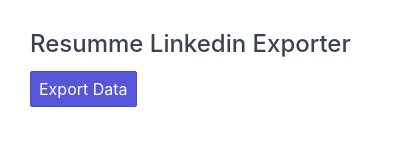
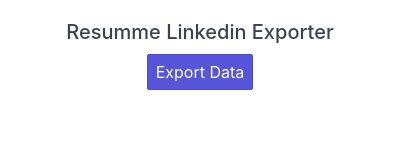
Before and after one commit to lucasnevespereira/resumme-linkedin-exporter, a browser extension: page popup/popup.html in a window 400 px wide. Drawn offline with nearby package versions, Linux system fonts and the light colour scheme.

Commit message:
refactored extension

```diff
--- a/extension/popup/popup.css
+++ /dev/null
@@ -1,8 +0,0 @@
-body {
-    min-width: 350px;
-    min-height: 200px;
-}
-
-main {
-    padding: 30px;
-}
--- /dev/null
+++ b/popup/popup.css
@@ -0,0 +1,8 @@
+body {
+    min-width: 300px;
+}
+
+main {
+    padding: 20px;
+    text-align: center;
+}
--- a/extension/popup/popup.html
+++ b/popup/popup.html
@@ -1,14 +1,14 @@
 <!DOCTYPE html>
 <html>
 <head>
-    <title>Resumme LinkedIn Exporter</title>
+    <title>Linkedin Exporter</title>
     <link rel="stylesheet" href="popup.css">
     <link rel="stylesheet" href="https://unpkg.com/spectre.css/dist/spectre.min.css">
 </head>
 <body>
 <main>
-    <h4 class="h4">Resumme Linkedin Exporter</h4>
-    <button id="export-button" class="btn btn-primary">Export Data</button>
+    <h5 class="h5">Resumme Linkedin Exporter</h5>
+    <button id="export-btn" class="btn btn-primary">Export Data</button>
 </main>
 <script type="module" src="popup.js"></script>
 </body>
--- a/extension/popup/popup.js
+++ b/popup/popup.js
@@ -1,4 +1,4 @@
-const btnExportData = document.querySelector("#export-button");
+const btnExportData = document.querySelector("#export-btn");
 
 const tab = await getCurrentTab();
 
--- a/extension/scripts/index.js
+++ b/scripts/index.js
@@ -1,10 +1,8 @@
 console.log("Hello from DOM Content");
 
 chrome.runtime.onMessage.addListener(async (request, sender, response) => {
-    if (request.action === "EXPORT") {
+    if (request.action == "EXPORT") {
         console.log("ready to export")
         alert("ready")
     }
 })
-
-console.log("Hello from DOM Content");
```
Also changed, not shown: extension/sw/background.js (deleted, +0 -14 lines), sw/background.js (added, +13 -0 lines), extension/popup/icons/icon-128.png (deleted), extension/popup/icons/icon.png (deleted), icons/icon-128.png (renamed from extension/icons/icon-128.png), icons/icon.png (renamed from extension/icons/icon.png), manifest.json.
